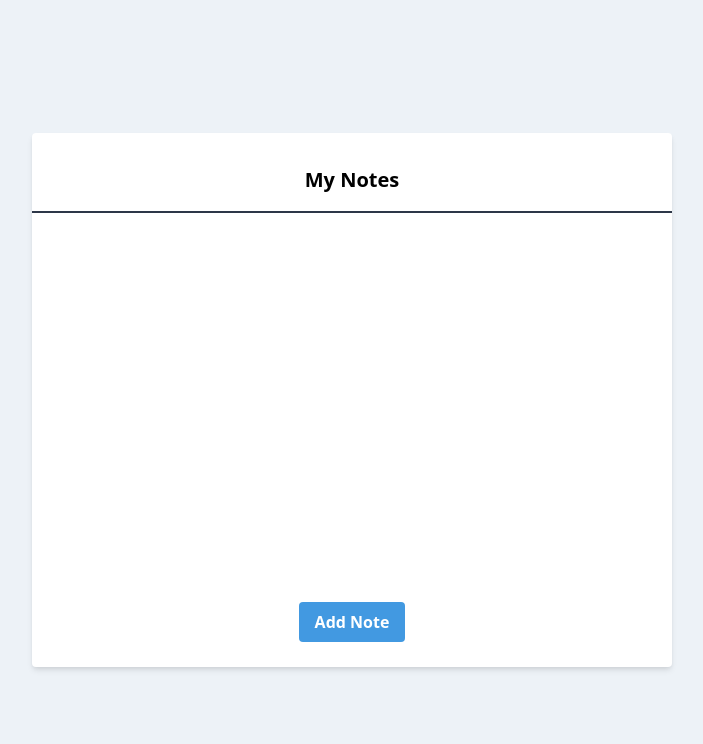
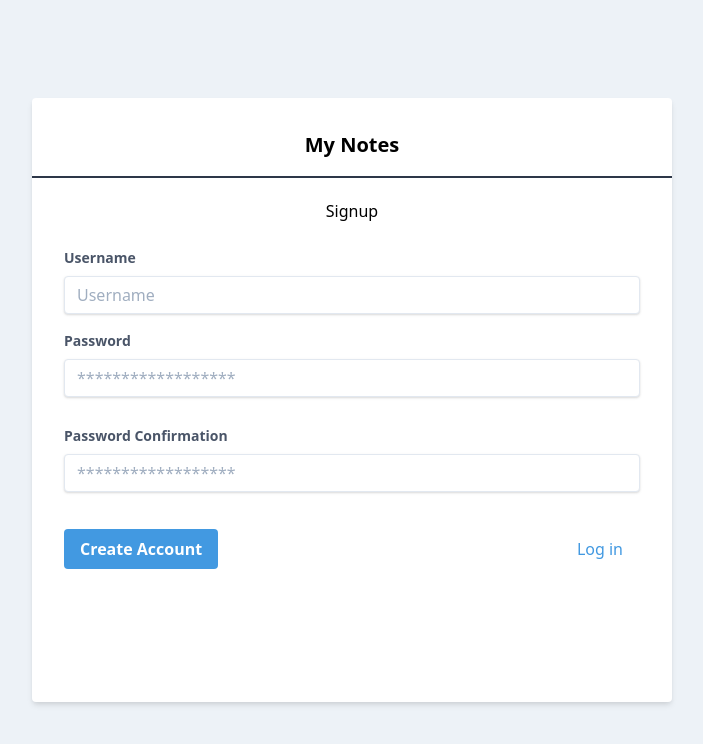
Before and after one commit to zbarnes757/my-notes-app, a React (Create React App) app: page / in a window 1280 px wide. Shown: the top 744 px of the page, without its empty margins (288-991 px from the left). Built offline with nearby package versions, Linux system fonts and the light colour scheme.

Commit message:
add dumb authentication and use only hooks

```diff
--- a/src/App.tsx
+++ b/src/App.tsx
@@ -1,65 +1,54 @@
-import React from "react";
+import React, { useState } from "react";
 import AddNoteButton from "./components/AddNoteButton";
 import NotesList from "./components/NotesList";
 import NoteHeader from "./components/NoteHeader";
 import AddNoteForm from "./components/AddNoteForm";
+import AuthenticationBox from "./components/AuthenticationBox";
+import AuthService from "./lib/AuthService";
+import Note from "./types/Note";
 
-export type Note = {
-  id: number;
-  content: string;
+const App: React.FC = () => {
+  const auth = AuthService;
+  const [notes, setNotes] = useState<Note[]>([]);
+  const [isAddingNote, setIseAddingNote] = useState(false);
+  const [currentNoteId, setCurrentNoteId] = useState(0);
+  const [isSignedIn, setIsSignedIn] = useState(AuthService.isAuthorized());
+
+  const toggleIsAddingNote = (): void => setIseAddingNote(!isAddingNote);
+
+  const addNote = (note: string): void => {
+    const id = currentNoteId + 1;
+    const newNote: Note = { id, content: note };
+    setNotes([...notes, newNote]);
+    setCurrentNoteId(id);
   };
 
-interface IAppProps {}
+  const removeNote = (id: number): void =>
+    setNotes(notes.filter(({ id: i }) => i !== id));
 
-interface IAppState {
-  notes: Note[];
-  isAddingNote: boolean;
-  currentNoteId: number;
-}
-
-export default class App extends React.Component<IAppProps, IAppState> {
-  constructor(props: IAppProps) {
-    super(props);
-    this.state = {
-      notes: [],
-      isAddingNote: false,
-      currentNoteId: 0
+  const getToken = (username: string, password: string) => {
+    AuthService.getToken(username, password).then(() =>
+      setIsSignedIn(AuthService.isAuthorized())
+    );
   };
 
-    this.addNote = this.addNote.bind(this);
-    this.removeNote = this.removeNote.bind(this);
-    this.toggleIsAddingNote = this.toggleIsAddingNote.bind(this);
+  let mainContent: JSX.Element;
+
+  if (!auth.isAuthorized()) {
+    mainContent = <AuthenticationBox getToken={getToken} />;
+  } else if (isAddingNote) {
+    mainContent = (
+      <AddNoteForm addNote={addNote} toggleIsAddingNote={toggleIsAddingNote} />
+    );
+  } else {
+    mainContent = (
+      <div>
+        <NotesList notes={notes} removeNote={removeNote} />
+
+        <AddNoteButton onClick={toggleIsAddingNote} />
+      </div>
+    );
   }
-
-  addNote(note: string) {
-    const newNote: Note = { id: this.state.currentNoteId + 1, content: note };
-    this.setState(({ notes, currentNoteId }) => ({
-      notes: [...notes, newNote],
-      currentNoteId: currentNoteId + 1
-    }));
-  }
-
-  removeNote(id: number) {
-    this.setState(({ notes }) => {
-      const newNotes = notes.filter(({ id: i }) => i !== id);
-      return { notes: newNotes };
-    });
-  }
-
-  toggleIsAddingNote() {
-    this.setState(({ isAddingNote }) => ({ isAddingNote: !isAddingNote }));
-  }
-
-  render() {
-    const { isAddingNote, notes } = this.state;
-    const mainContent = isAddingNote ? (
-      <AddNoteForm
-        addNote={this.addNote}
-        toggleIsAddingNote={this.toggleIsAddingNote}
-      />
-    ) : (
-      <NotesList notes={notes} removeNote={this.removeNote} />
-    );
 
   return (
     <div className="App h-screen bg-gray-200">
@@ -67,10 +56,9 @@ export default class App extends React.Component<IAppProps, IAppState> {
         <NoteHeader />
 
         {mainContent}
-
-          {!isAddingNote && <AddNoteButton onClick={this.toggleIsAddingNote} />}
       </div>
     </div>
   );
-  }
-}
+};
+
+export default App;
--- a/src/components/AddNoteButton.tsx
+++ b/src/components/AddNoteButton.tsx
@@ -4,7 +4,7 @@ interface IAddNoteButtonProps {
   onClick: () => void;
 }
 
-const AddNoteButton: React.SFC<IAddNoteButtonProps> = props => {
+const AddNoteButton: React.FC<IAddNoteButtonProps> = props => {
   return (
     <div className="add-note flex content-center">
       <button
--- a/src/components/AddNoteForm.tsx
+++ b/src/components/AddNoteForm.tsx
@@ -1,41 +1,21 @@
-import React from "react";
+import React, { useState } from "react";
 
 interface IAddNoteFormProps {
   toggleIsAddingNote: () => void;
   addNote: (note: string) => void;
 }
 
-interface IAddNoteFormState {
-  value: string;
-}
+const AddNoteForm: React.FC<IAddNoteFormProps> = ({
+  addNote,
+  toggleIsAddingNote
+}) => {
+  const [noteText, setNoteText] = useState("");
 
-export default class AddNoteForm extends React.Component<
-  IAddNoteFormProps,
-  IAddNoteFormState
-> {
-  constructor(props: IAddNoteFormProps) {
-    super(props);
-    this.state = { value: "" };
-    this.handleChange = this.handleChange.bind(this);
-    this.handleSubmit = this.handleSubmit.bind(this);
-    this.handleCancel = this.handleCancel.bind(this);
-  }
+  const handleSubmit = () => {
+    addNote(noteText);
+    toggleIsAddingNote();
+  };
 
-  handleChange(e: React.ChangeEvent<HTMLInputElement>) {
-    this.setState({ value: e.target.value });
-  }
-
-  handleSubmit() {
-    console.log("value", this.state.value);
-    this.props.addNote(this.state.value);
-    this.props.toggleIsAddingNote();
-  }
-
-  handleCancel() {
-    this.props.toggleIsAddingNote();
-  }
-
-  render() {
   return (
     <div className="notes mx-8">
       <form>
@@ -44,8 +24,8 @@ export default class AddNoteForm extends React.Component<
             className="shadow appearance-none border rounded w-full py-2 px-3 text-gray-700 leading-tight focus:outline-none focus:shadow-outline"
             name="note"
             type="text"
-              value={this.state.value}
-              onChange={this.handleChange}
+            value={noteText}
+            onChange={e => setNoteText(e.target.value)}
             placeholder="You New Note"
           />
         </div>
@@ -54,14 +34,14 @@ export default class AddNoteForm extends React.Component<
           <button
             className="bg-blue-500 hover:bg-blue-700 text-white font-bold py-2 px-4 rounded focus:outline-none focus:shadow-outline"
             type="button"
-              onClick={this.handleSubmit}
+            onClick={handleSubmit}
           >
             Add
           </button>
           <button
             className="bg-red-500 hover:bg-red-700 text-white font-bold py-2 px-4 rounded focus:outline-none focus:shadow-outline"
             type="button"
-              onClick={this.handleCancel}
+            onClick={toggleIsAddingNote}
           >
             Cancel
           </button>
@@ -69,5 +49,6 @@ export default class AddNoteForm extends React.Component<
       </form>
     </div>
   );
-  }
-}
+};
+
+export default AddNoteForm;
--- /dev/null
+++ b/src/components/AuthenticationBox.tsx
@@ -0,0 +1,27 @@
+import React, { useState } from "react";
+import SignUpForm from "./SignUpForm";
+import LoginForm from "./LoginForm";
+
+interface IAuthenticationBoxProps {
+  getToken: (username: string, password: string) => void;
+}
+
+const AuthenticationBox: React.FC<IAuthenticationBoxProps> = ({ getToken }) => {
+  const [signingUp, setSigninUp] = useState(true);
+
+  const content = signingUp ? (
+    <SignUpForm
+      switchToLogin={() => setSigninUp(!signingUp)}
+      getToken={getToken}
+    />
+  ) : (
+    <LoginForm
+      switchToLogin={() => setSigninUp(!signingUp)}
+      getToken={getToken}
+    />
+  );
+
+  return content;
+};
+
+export default AuthenticationBox;
--- /dev/null
+++ b/src/components/LoginForm.tsx
@@ -0,0 +1,80 @@
+import React, { useState } from "react";
+
+interface ILoginFormProps {
+  switchToLogin: () => void;
+  getToken: (username: string, password: string) => void;
+}
+
+interface ILoginFormState {
+  username: string;
+  password: string;
+}
+
+const LoginForm: React.FC<ILoginFormProps> = ({ switchToLogin, getToken }) => {
+  const [formData, setFormData] = useState<ILoginFormState>({
+    username: "",
+    password: ""
+  });
+
+  return (
+    <div>
+      <h1 className="text-center font-sans">Signup</h1>
+      <form className="bg-white px-8 pt-6 pb-8">
+        <div className="mb-4">
+          <label
+            className="block text-gray-700 text-sm font-bold mb-2"
+            htmlFor="username"
+          >
+            Username
+          </label>
+          <input
+            className="shadow appearance-none border rounded w-full m:w-3/4 py-2 px-3 text-gray-700 leading-tight focus:outline-none focus:shadow-outline"
+            id="username"
+            type="text"
+            placeholder="Username"
+            required
+            onChange={e =>
+              setFormData({ ...formData, username: e.target.value })
+            }
+          />
+        </div>
+        <div className="mb-4">
+          <label
+            className="block text-gray-700 text-sm font-bold mb-2"
+            htmlFor="password"
+          >
+            Password
+          </label>
+          <input
+            className="shadow appearance-none border rounded w-full m:w-3/4 py-2 px-3 text-gray-700 mb-3 leading-tight focus:outline-none focus:shadow-outline"
+            id="password"
+            type="password"
+            placeholder="******************"
+            required
+            onChange={e =>
+              setFormData({ ...formData, password: e.target.value })
+            }
+          />
+        </div>
+        <div className="flex items-center justify-between">
+          <button
+            className="bg-blue-500 hover:bg-blue-700 text-white font-bold py-2 px-4 rounded focus:outline-none focus:shadow-outline"
+            type="button"
+            onClick={() => getToken(formData.username, formData.password)}
+          >
+            Login
+          </button>
+          <button
+            className="text-center block border border-white rounded hover:border-gray-200 text-blue-500 hover:bg-gray-200 py-2 px-4"
+            type="button"
+            onClick={switchToLogin}
+          >
+            Sign up
+          </button>
+        </div>
+      </form>
+    </div>
+  );
+};
+
+export default LoginForm;
--- /dev/null
+++ b/src/components/SignUpForm.tsx
@@ -0,0 +1,136 @@
+import React, { useState } from "react";
+import { IAuthService } from "../lib/AuthService";
+
+interface ISignUpFormProps {
+  switchToLogin: () => void;
+  getToken: (username: string, password: string) => void;
+}
+
+interface ISignUpFormState {
+  username: string;
+  password: string;
+  passwordConfirmation: string;
+  isValid: boolean;
+}
+
+const SignUpForm: React.FC<ISignUpFormProps> = ({
+  switchToLogin,
+  getToken
+}) => {
+  const [formData, setFormData] = useState<ISignUpFormState>({
+    username: "",
+    password: "",
+    passwordConfirmation: "",
+    isValid: true
+  });
+
+  const handlePasswordChange = (e: React.ChangeEvent<HTMLInputElement>) => {
+    const newPassword = e.target.value;
+    setFormData({
+      ...formData,
+      password: newPassword,
+      isValid: newPassword === formData.passwordConfirmation
+    });
+  };
+
+  const handlePasswordConfirmationChange = (
+    e: React.ChangeEvent<HTMLInputElement>
+  ) => {
+    const newPasswordConfirmation = e.target.value;
+    setFormData({
+      ...formData,
+      passwordConfirmation: newPasswordConfirmation,
+      isValid: newPasswordConfirmation === formData.password
+    });
+  };
+
+  const handleSubmit = () => {
+    if (formData.isValid) {
+      getToken(formData.username, formData.password);
+    }
+  };
+
+  return (
+    <div>
+      <h1 className="text-center font-sans">Signup</h1>
+      <form className="bg-white px-8 pt-6 pb-8">
+        <div className="mb-4">
+          <label
+            className="block text-gray-700 text-sm font-bold mb-2"
+            htmlFor="username"
+          >
+            Username
+          </label>
+          <input
+            className="shadow appearance-none border rounded w-full m:w-3/4 py-2 px-3 text-gray-700 leading-tight focus:outline-none focus:shadow-outline"
+            id="username"
+            type="text"
+            placeholder="Username"
+            onChange={e =>
+              setFormData({ ...formData, username: e.target.value })
+            }
+          />
+        </div>
+        <div className="mb-4">
+          <label
+            className="block text-gray-700 text-sm font-bold mb-2"
+            htmlFor="password"
+          >
+            Password
+          </label>
+          <input
+            className={
+              "shadow appearance-none border rounded w-full m:w-3/4 py-2 px-3 text-gray-700 mb-3 leading-tight focus:outline-none focus:shadow-outline " +
+              (formData.isValid ? "" : "border-red-500")
+            }
+            id="password"
+            type="password"
+            placeholder="******************"
+            onChange={handlePasswordChange}
+          />
+        </div>
+        <div className="mb-6">
+          <label
+            className="block text-gray-700 text-sm font-bold mb-2"
+            htmlFor="passwordConfirmation"
+          >
+            Password Confirmation
+          </label>
+          <input
+            className={
+              "shadow appearance-none border rounded w-full m:w-3/4 py-2 px-3 text-gray-700 mb-3 leading-tight focus:outline-none focus:shadow-outline " +
+              (formData.isValid ? "" : "border-red-500")
+            }
+            id="passwordConfirmation"
+            type="password"
+            placeholder="******************"
+            onChange={handlePasswordConfirmationChange}
+          />
+          {!formData.isValid && (
+            <p className="text-red-500 text-xs italic">
+              Password does not match.
+            </p>
+          )}
+        </div>
+        <div className="flex items-center justify-between">
+          <button
+            className="bg-blue-500 hover:bg-blue-700 text-white font-bold py-2 px-4 rounded focus:outline-none focus:shadow-outline"
+            type="button"
+            onClick={handleSubmit}
+          >
+            Create Account
+          </button>
+          <button
+            className="text-center block border border-white rounded hover:border-gray-200 text-blue-500 hover:bg-gray-200 py-2 px-4"
+            type="button"
+            onClick={switchToLogin}
+          >
+            Log in
+          </button>
+        </div>
+      </form>
+    </div>
+  );
+};
+
+export default SignUpForm;
--- /dev/null
+++ b/src/lib/AuthService.ts
@@ -0,0 +1,33 @@
+export interface IAuthService {
+  isAuthorized: () => boolean;
+  getToken: (username: string, password: string) => void;
+}
+
+class AuthService implements IAuthService {
+  private token: string | null;
+
+  constructor() {
+    this.token = localStorage.getItem("TOKEN");
+  }
+
+  /**
+   * isAuthorized
+   * @returns boolean
+   */
+  public isAuthorized(): boolean {
+    return !!this.token;
+    // return true;
+  }
+
+  /**
+   * getToken
+   */
+  public getToken(username: string, password: string): Promise<string> {
+    // TODO: use axios to sign the user in
+    this.token = "my token!";
+    localStorage.setItem("TOKEN", "my token!");
+    return Promise.resolve("my token!");
+  }
+}
+
+export default new AuthService();
--- /dev/null
+++ b/src/types/Note.ts
@@ -0,0 +1,6 @@
+type Note = {
+  id: number;
+  content: string;
+};
+
+export default Note;
```
Also changed, not shown: src/components/NoteListItem.tsx (+10 -16 lines), src/components/NotesList.tsx (+7 -3 lines). Lines whose indentation alone changed are shown as unchanged.
